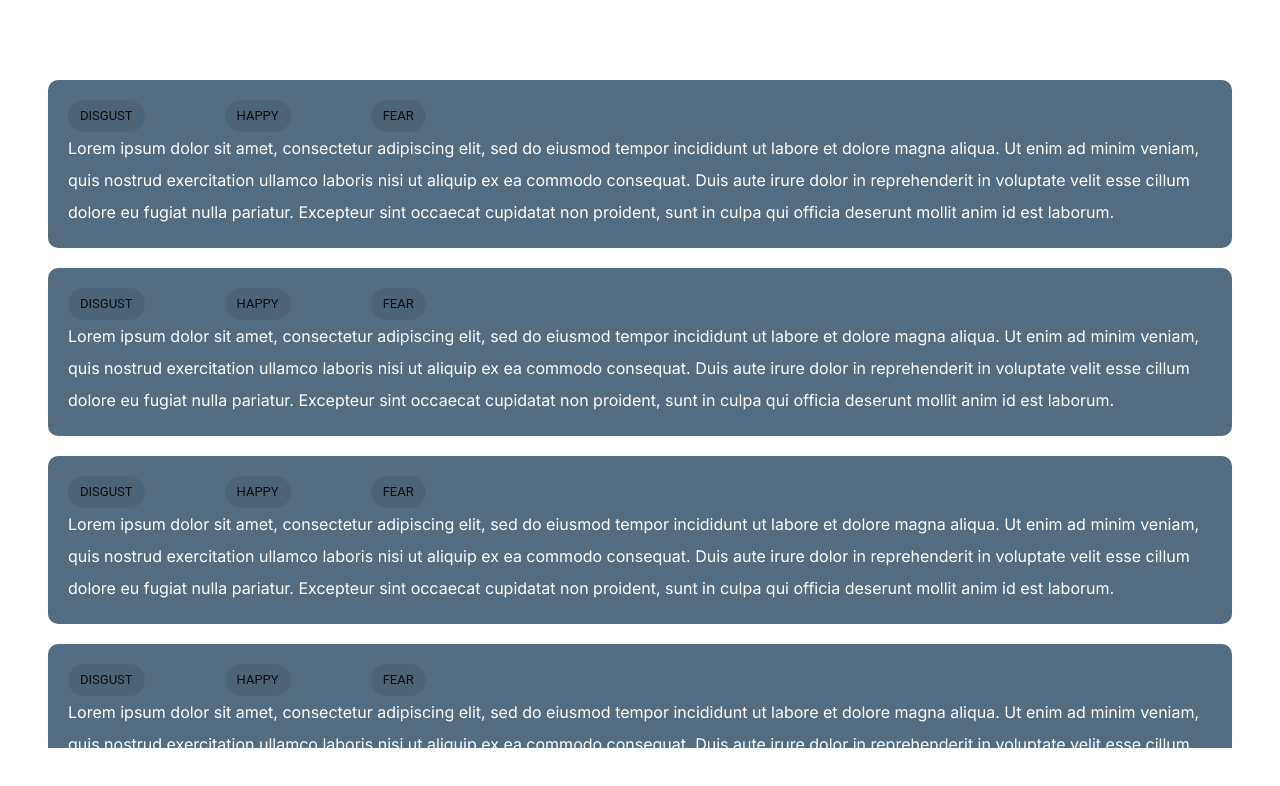
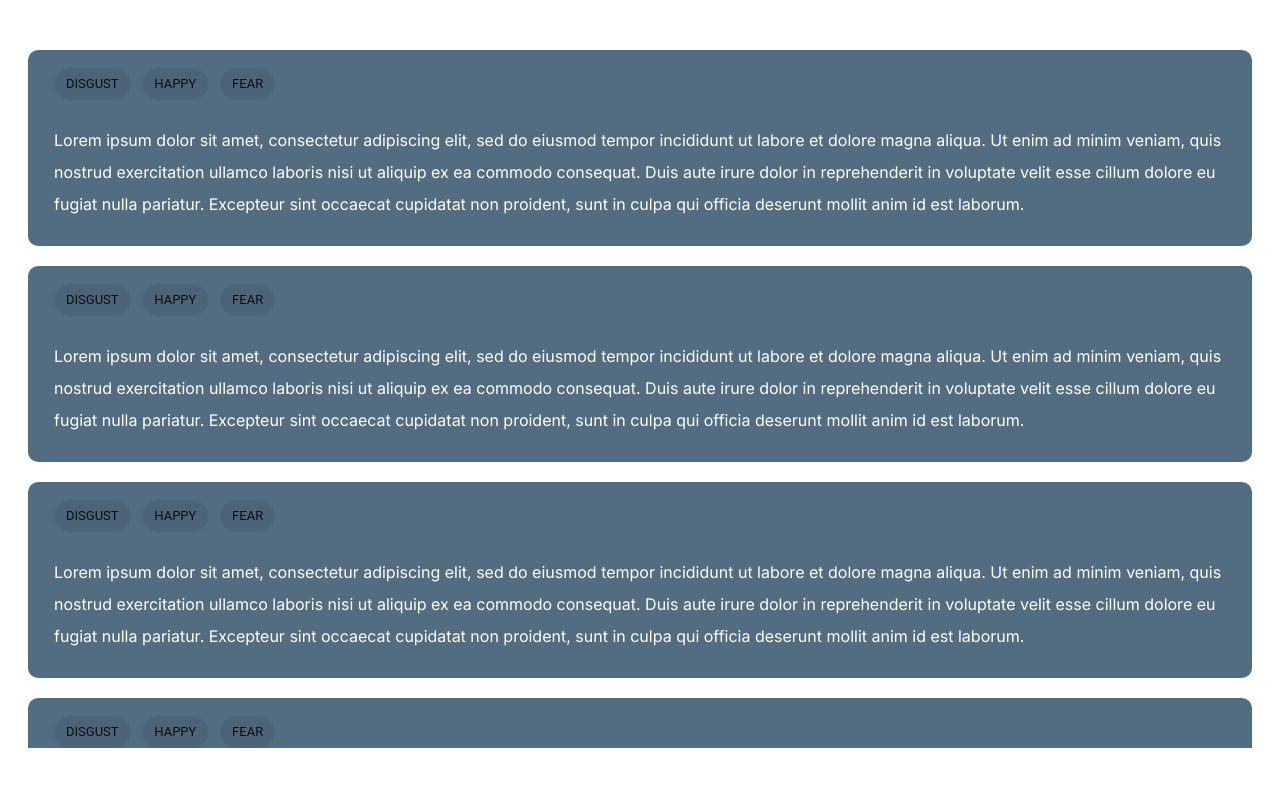
Before and after one commit to Ahmed-Mohammed-11/Grey, a Next.js app in the folder front_end/: page /Feed in a window 1280 px wide. Shown: the top 786 px of the page. Built offline with nearby package versions, Linux system fonts and the light colour scheme.

Commit message:
SG-93 Feed structure implemented, logic needed

```diff
--- a/front_end/src/app/DTO/PostDTO.ts
+++ b/front_end/src/app/DTO/PostDTO.ts
@@ -5,3 +5,5 @@ class PostDTO {
     postText!: string;
     postFeelings!: Set<Feeling>;
 }
+
+export default PostDTO;
--- a/front_end/src/app/Feed/page.module.css
+++ b/front_end/src/app/Feed/page.module.css
@@ -2,8 +2,6 @@
     /*width: 100%;*/
     height: 91vh;
     margin: 20px auto;
-    padding: 10px 20px;
-    overflow-y: scroll;
     line-height: 2em;
     box-sizing: border-box;
 }
--- a/front_end/src/app/Feed/page.tsx
+++ b/front_end/src/app/Feed/page.tsx
@@ -4,7 +4,7 @@ import Post from "@/app/Post/page";
 import Feeling from '../DTO/Feeling';
 
 export default function Feed(props: any) {
-    const dd : PostDTO = {
+    const dd = {
         postText: "Lorem ipsum dolor sit amet, consectetur adipiscing elit, sed do eiusmod tempor incididunt ut labore et" +
             " dolore magna aliqua. Ut enim ad minim veniam, quis nostrud exercitation ullamco laboris nisi ut aliquip" +
             " ex ea commodo consequat. Duis aute irure dolor in reprehenderit in voluptate velit esse cillum dolore eu" +
--- a/front_end/src/app/Post/page.module.css
+++ b/front_end/src/app/Post/page.module.css
@@ -9,17 +9,13 @@
 }
 
 .post{
-    margin: 20px auto;
-    padding: 20px;
+    margin: 20px 0;
+    padding: 10px;
     border-radius: 10px;
     background-color: #526D82;
     color: #FFF;
 }
 
-.feeling{
-    margin: 20px auto;
-    padding: 20px;
-    border-radius: 10px;
-    background-color: #526D82;
-    color: #FFF;
+.postText{
+    padding: 0 16px;
 }
--- a/front_end/src/app/Post/page.tsx
+++ b/front_end/src/app/Post/page.tsx
@@ -1,20 +1,21 @@
 import styles from "./page.module.css"
 import {Box, Stack} from "@mui/system";
-import {Chip} from "@mui/material";
+import {Chip, ListItem} from "@mui/material";
+import React from "react";
 
 
 export default function Post(props: any) {
 
     const posts = props.posts
-    const postsD = posts.map((post: PostDTO, index: number) => {
+    const postsD = posts.map((post: any, index: number) => {
         return (
             <Box className={styles.post} key={index}>
-                <Stack direction="row" spacing={10}>
+                <ListItem>
                     {Array.from(post.postFeelings).map((feeling: any, feelingIndex: any) => (
-                        <Chip className={styles.feeling} key={feelingIndex} label={feeling}></Chip>
+                        <Chip className={feeling} key={feelingIndex} label={feeling}></Chip>
                     ))}
-                </Stack>
-                {post.postText}
+                </ListItem>
+                <p className={styles.postText}>{post.postText}</p>
             </Box>
         );
     });
--- a/front_end/src/app/SideBar/page.tsx
+++ b/front_end/src/app/SideBar/page.tsx
@@ -10,7 +10,9 @@ import Profile from "@/app/SideBar/profile";
 
 
 export default function SideBar(props: any) {
+    // TODO: change active tab index when clicked
     var active_tab = 0
+
     const buttonsText = ["feed", "explore", "profile", "settings", "saved"]
     const buttonsIcons = [
         <AiFillHome/>,
@@ -20,7 +22,7 @@ export default function SideBar(props: any) {
         <BsFillBookmarkFill/>]
     const buttons = buttonsText.map((text, index) => {
         return (
-            <Button className={(index === active_tab ? styles.button : styles.button)} key={index}>
+            <Button className={`${styles.button} ${index === active_tab ? styles.active : styles.button}`} key={index}>
                 {buttonsIcons[index]}
                 {text}
             </Button>
@@ -29,7 +31,7 @@ export default function SideBar(props: any) {
 
     return (
         <Box className={styles.side_bar} width={props.width}>
-            <Profile name={"@teez_tammam"}></Profile>
+            <Profile name={"@hesham09"}></Profile>
             <Box className={styles.container_buttons}>{buttons}</Box>
         </Box>
     )
--- a/front_end/src/app/globals.css
+++ b/front_end/src/app/globals.css
@@ -0,0 +1,47 @@
+.DISGUST{
+    margin: 0 1% 0 0;
+    background-color: #8B4513;
+    color: white;
+}
+
+.HAPPY {
+    margin: 0 1% 0 0;
+    background-color: #FFD700;
+    color: black;
+}
+
+.SAD{
+    margin: 0 1% 0 0;
+    background-color: #0000FF;
+    color: white;
+}
+
+.FEAR{
+    margin: 0 1% 0 0;
+    background-color: #f64e4e;
+    color: white;
+}
+
+.ANGER{
+    margin: 0 1% 0 0;
+    background-color: #FF0000;
+    color: white;
+}
+
+.ANXIOUS{
+    margin: 0 1% 0 0;
+    background-color: #00FFFF;
+    color: black;
+}
+
+.LOVE{
+    margin: 0 1% 0 0;
+    background-color: #FF1493;
+    color: white;
+}
+
+.INSPIRE{
+    margin: 0 1% 0 0;
+    background-color: #00FF00;
+    color: black;
+}
--- a/front_end/src/app/page.module.css
+++ b/front_end/src/app/page.module.css
@@ -2,7 +2,7 @@
   display: flex;
   justify-content: center;
   align-items: center;
-  width: 100%;
-  height: 100%;
+  /*width: 100%;*/
+  /*height: 100%;*/
   box-sizing: border-box;
 }
```
Also changed, not shown: front_end/src/app/SideBar/page.module.css (+22 -5 lines).
